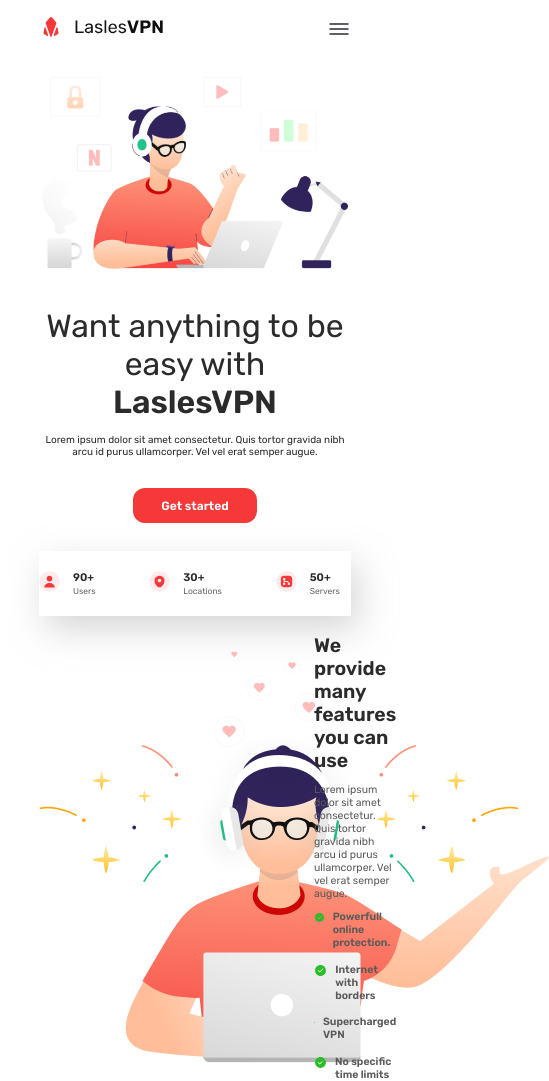
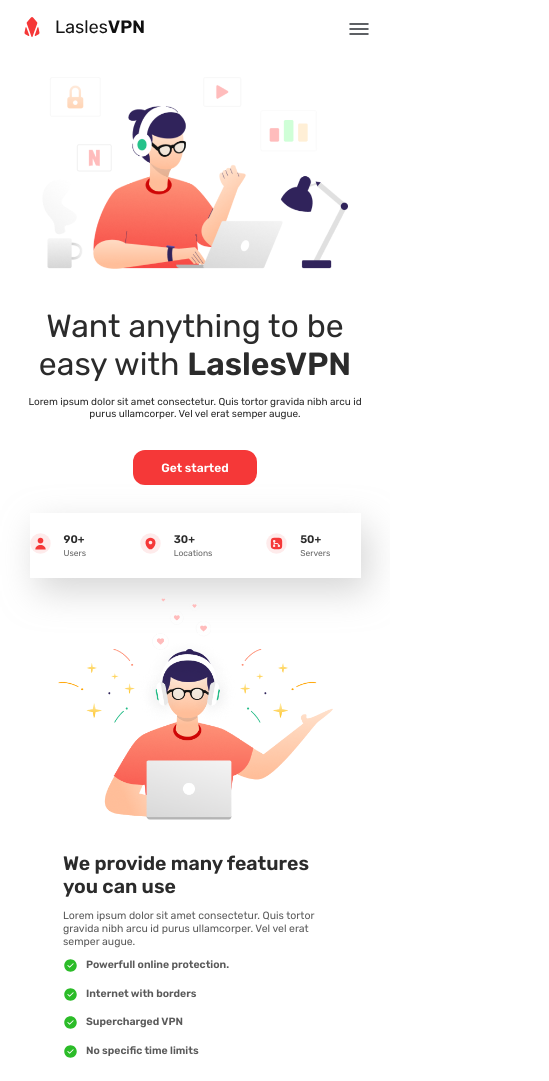
Before and after one commit to KatsiarynaYushkevich/reactLandingPage, a React (Vite) app: page / in a window 390 px wide. Shown: the whole page, 549 px wide, since content can reach past the window. Built offline with nearby package versions, Linux system fonts and the light colour scheme.

Commit message:
responsive

```diff
--- a/src/components/Features/features.scss
+++ b/src/components/Features/features.scss
@@ -22,6 +22,10 @@
 
 .features_img{
     max-width: clamp(275px, 35vw + 5px, 510px);
+    img{
+        width: 100%;
+        height: 100%;
+    }
 }
 .features_text {
     display: flex;
@@ -36,3 +40,12 @@
     @include features_text_style(clamp(10.5px, 1vw + 2px, 16px), 400, $sub_text_color);
   }
 }
+
+@media (max-width: 750px) {
+    .features_img{
+        max-width: clamp(275px, 52vw + 1px, 580px);
+    }
+    .features_text{
+        max-width: clamp(264px, 62vw + 7px, 900px);
+    }
+  }
--- a/src/components/Main/main.scss
+++ b/src/components/Main/main.scss
@@ -49,3 +49,14 @@
   flex-direction: column;
   gap:clamp(13.5px, 1vw + 7px, 21px);
 }
+
+@media (max-width: 750px) {
+  .container {
+    max-width: 90%;
+  }
+
+  .features_wrapper{
+    flex-direction: column;
+    gap:28px;
+  }
+}
```
